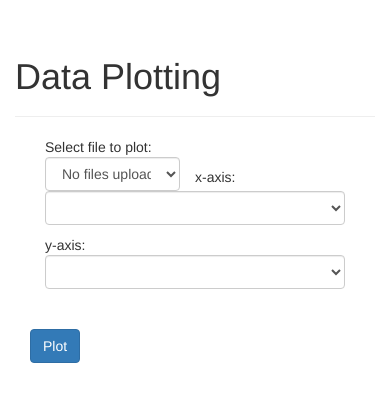
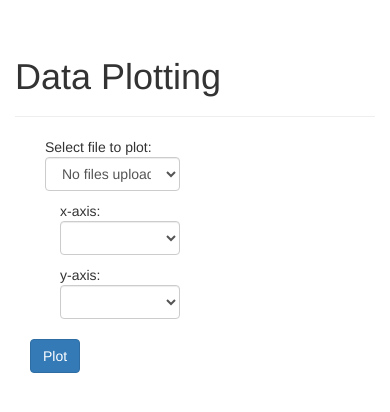
Before and after one commit to evert-platform/evertbase, a Flask app: page /plotlyplotting in a window 390 px wide. Shown: the part 55-467 px from the top of the page. Run offline with Flask 2, Linux system fonts and the light colour scheme; lists and menus that the app fills with data are empty; parts of the project's set-up code (start-up, migrations or seed data) failed here and were passed over; some libraries are stand-ins or nearby versions.

Commit message:
bootstrap styling

```diff
--- a/app/templates/plot.html
+++ b/app/templates/plot.html
@@ -14,8 +14,8 @@
          <div class=" col-xs-6 col-md-6 col-sm-6 col-lg-6">
             Select file to plot: {{ form.select(class='form-control', id='plotfile') }}
          </div>
-         <div class=" from-group form-row col-md-12 col-sm-12 col-lg-12">
-             <span class="col-sm-9 col-md-8 col-lg-9">
+         <div class=" from-group form-row col-xs-12 col-md-12 col-sm-12 col-lg-12">
+             <span class="col-xs-6 col-sm-9 col-md-8 col-lg-9">
                  <div class="form-inline" style="padding-top: 10px;">
                       x-axis: {{ form.selectX(class='form-control', id='plotxaxis') }}
                  </div>
@@ -26,7 +26,7 @@
 
              </span>
          </div>
-         <div class="form-group col-md-12 col-sm-12 col-lg-12" style="padding-top: 20px">
+         <div class="form-group col-xs-12 col-md-12 col-sm-12 col-lg-12" style="padding-top: 20px">
              <input type="submit" class="btn btn-primary" id='Submit' value="Plot">
          </div>
 
```
